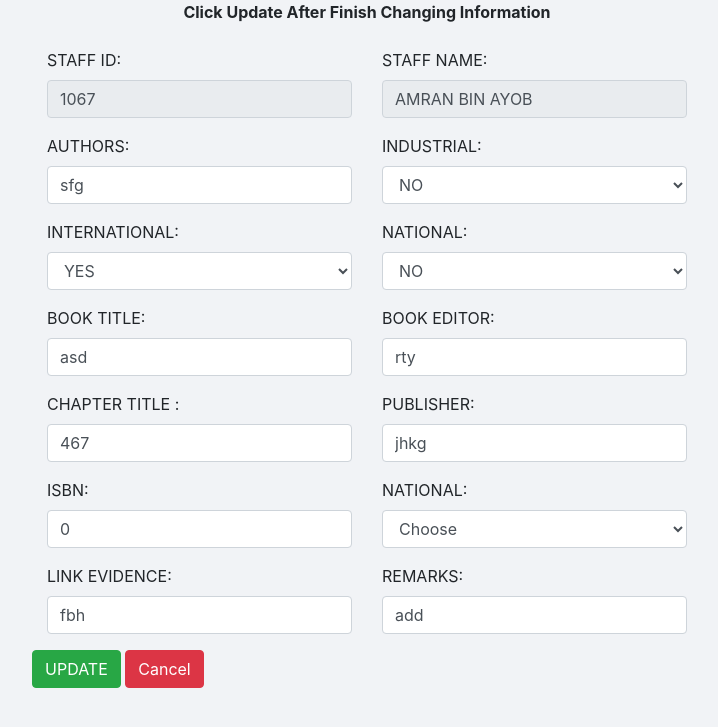
After one commit to queain27/KiasExpert, a PHP site: page /pages/sectionC/editbook.php?ID=1067 in a window 1280 px wide. The commit adds this page. Shown: the top 727 px of the page, without its empty margins (273-991 px from the left). Run offline with PHP 8.4, Linux system fonts and the light colour scheme; data comes from the database, SQL or seed files in the repository; some libraries are stand-ins or nearby versions; some web fonts are replaced.

Commit message:
fix and page book for index and no index

```diff
--- /dev/null
+++ b/pages/SectionC/editbook.php
@@ -0,0 +1,212 @@
+<?php
+include "../examples/config.php";
+$staff_id =$_GET['ID'];
+
+if(isset($_POST ['submit']))
+{
+    $staff_id = $_POST['staff_id'];
+    $staff_name = $_POST['staff_name'];
+    $authors = $_POST['authors'];
+    $industrial = $_POST['industrial'];
+    $international = $_POST['international'];
+    $national = $_POST['national'];
+    $book_title = $_POST['book_title'];
+    $book_editor = $_POST['book_editor'];
+    $chapter_title = $_POST['chapter_title'];
+    $publisher = $_POST['publisher'];
+    $isbn = $_POST['isbn'];
+    $book_status = $_POST['book_status'];
+    $link_evidence = $_POST['link_evidence'];
+    $remarks = $_POST['remarks'];
+ // Prepare the SQL statement
+$stmt = $conn->prepare("UPDATE book SET
+staff_id = ?,
+staff_name = ?,
+authors = ?,
+industrial = ?,
+international = ?,
+national = ?,
+book_title = ?,
+book_editor= ?,
+chapter_title = ?,
+publisher = ?,
+isbn = ?,
+book_status = ?,
+link_evidence = ?,
+remarks = ?
+WHERE staff_id= ?");
+
+// Bind the parameters
+$stmt->bind_param(
+"isssssssssssssi",
+$staff_id,
+$staff_name,
+$authors,
+$industrial,
+$international,
+$national,
+$book_title,
+$book_editor,
+$chapter_title,
+$publisher,
+$isbn,
+$book_status,
+$link_evidence,
+$remarks,
+$staff_id
+);
+
+
+
+    if($stmt->execute()) {
+        echo "<script>alert('New record successfully updated');</script>";
+        echo "<script>document.location='ResearchBookIndex.php';</script>";
+    } else {
+        echo "<script>alert('Something went wrong');</script>";
+    }
+
+    $stmt->close();
+    $conn->close();
+}
+?>
+<!DOCTYPE html>
+<html lang="en">
+<head>
+    <meta charset="UTF-8">
+    <meta name="viewport" content="width=device-width, initial-scale=1.0">
+    <title>Update Journal Information</title>
+    <style>
+        body {
+            background-repeat:            no-repeat;
+            background-attachment: fixed;
+            background-size: cover;
+        }
+    </style>
+    <link rel="stylesheet" href="../../bootstrap/css/bootstrap.min.css">
+    <script src="../../bootstrap/js/jquery.min.js"></script>
+    <script src="../../bootstrap/js/bootstrap.min.js"></script>
+    <link rel="stylesheet" href="https://use.fontawesome.com/releases/v5.3.1/css/all.css"
+        integrity="sha384-mzrmE5qonljUremFsqc01SB46JvROS7bZs3IO2EmfFsd15uHvIt+Y8vEf7N7fWAU" crossorigin="anonymous">
+    <link rel="stylesheet" href="https://cdnjs.cloudflare.com/ajax/libs/font-awesome/4.7.0/css/font-awesome.min.css">
+    <link rel="stylesheet" href="../../css/navbar.css">
+    <link rel="shortcut icon" href="../../images/Logo2.png" type="image/x-icon">
+</head>
+<body>
+    <div class="container">
+        <div class="text-center mb-4">
+            <b><p>Click Update After Finish Changing Information</p></b>
+        </div>
+
+
+        <?php
+        $sql = "SELECT * FROM `book` WHERE staff_id= $staff_id LIMIT 1";
+        $result = mysqli_query($conn, $sql);
+        $row = mysqli_fetch_assoc($result);
+        ?>
+
+        <div class="container d-flex justify-content-center">
+            <form action="" method="post" style="width:50vw; min-width:300px;">
+                <div class="row">
+
+                    <!-- Staff ID -->
+                    <div class="col-md-6 mb-3">
+                        <label class="form-label">STAFF ID:</label>
+                        <input type="text" class="form-control" name="staff_id" value="<?php echo $row['staff_id']?>" readonly>
+                    </div>
+
+                    <!-- Name -->
+                    <div class="col-md-6 mb-3">
+                        <label class="form-label">STAFF NAME:</label>
+                        <input type="text" class="form-control" name="staff_name" value="<?php echo $row['staff_name']?>" readonly>
+                    </div>
+
+                 <div class="col-md-6 mb-3">
+                        <label class="form-label">AUTHORS:</label>
+                        <input type="text" class="form-control" name="authors" value="<?php echo $row['authors']?>">
+                    </div>
+
+
+                    <div class="col-md-6 mb-3">
+                    <label class="form-label">INDUSTRIAL:</label>
+                    <select class="form-control" name="industrial" required>
+                            <option value="" disabled selected>Choose</option>
+                            <option value="Y" <?php if ($row['industrial'] == 'Y') echo 'selected'; ?>>YES</option>
+                            <option value="N" <?php if ($row['industrial'] == 'N') echo 'selected'; ?>>NO</option>
+                    </select>
+                    </div>
+
+
+                    <div class="col-md-6 mb-3">
+                    <label class="form-label">INTERNATIONAL:</label>
+                    <select class="form-control" name="international" required>
+                            <option value="" disabled selected>Choose</option>
+                            <option value="Y" <?php if ($row['international'] == 'Y') echo 'selected'; ?>>YES</option>
+                            <option value="N" <?php if ($row['international'] == 'N') echo 'selected'; ?>>NO</option>
+                    </select>
+                    </div>
+                    <div class="col-md-6 mb-3">
+                    <label class="form-label">NATIONAL:</label>
+                    <select class="form-control" name="national" required>
+                            <option value="" disabled selected>Choose</option>
+                            <option value="Y" <?php if ($row['national'] == 'Y') echo 'selected'; ?>>YES</option>
+                            <option value="N" <?php if ($row['national'] == 'N') echo 'selected'; ?>>NO</option>
+                    </select>
+                    </div>
+
+
+                    <div class="col-md-6 mb-3">
+                        <label class="form-label">BOOK TITLE:</label>
+                        <input type="text" class="form-control" name="book_title" value="<?php echo $row['book_title']?>">
+                    </div>
+
+                    <!-- Name of Professional Qualification/Awarding Body -->
+                    <div class="col-md-6 mb-3">
+                        <label class="form-label">BOOK EDITOR:</label>
+                        <input type="text" class="form-control" name="book_editor" value="<?php echo $row['book_editor']?>">
+                    </div>
+                    <div class="col-md-6 mb-3">
+                        <label class="form-label">CHAPTER TITLE :</label>
+                        <input type="text" class="form-control" name="chapter_title" value="<?php echo $row['chapter_title']?>">
+                    </div>
+
+                    <!-- Registration Number for Professional Membership -->
+                    <div class="col-md-6 mb-3">
+                        <label class="form-label">PUBLISHER:</label>
+                        <input type="text" class="form-control" name="publisher" value="<?php echo $row['publisher']?>">
+                    </div>
+                    <div class="col-md-6 mb-3">
+                        <label class="form-label">ISBN:</label>
+                        <input type="text" class="form-control" name="isbn" value="<?php echo $row['isbn']?>">
+                    </div>
+                    <div class="col-md-6 mb-3">
+                    <label class="form-label">NATIONAL:</label>
+                    <select class="form-control" name="book_status" required>
+                            <option value="" disabled selected>Choose</option>
+                            <option value="INDEX" <?php if ($row['book_status'] == 'INDEX') echo 'selected'; ?>>INDEX</option>
+                            <option value="NO INDEX" <?php if ($row['book_status'] == 'NO INDEX') echo 'selected'; ?>>NO INDEX</option>
+                    </select>
+                    </div>
+
+                    <div class="col-md-6 mb-3">
+                        <label class="form-label">LINK EVIDENCE:</label>
+                        <input type="text" class="form-control" name="link_evidence" value="<?php echo $row['link_evidence']?>">
+                    </div>
+                    <!-- Remarks -->
+                    <div class="col-md-6 mb-3">
+                        <label class="form-label">REMARKS:</label>
+                        <input type="text" class="form-control" name="remarks" value="<?php echo $row['remarks']?>">
+                    </div>
+               <div>
+               <center>
+                       <button type ="submit" class="btn btn-success" name="submit">UPDATE</button>
+                       <a href="ResearchBookIndex.php" class="btn btn-danger">Cancel</a>
+              </div>
+                 </center>
+          </form>
+     </div>
+</div>
+ <!--Boostrap-->
+<script src="https://cdn.jsdelivr.net/npm/bootstrap@5.2.3/dist/js/bootstrap.bundle.min.js" integrity="sha384-kenU1KFdBIe4zVF0s0G1M5b4hcpxyD9F7jL+jjXkk+Q2h455rYXK/7HAuoJl+0I4" crossorigin="anonymous"></script>
+ <!--Boostrap-->
+</body>
+</html>
```
Also changed, not shown: pages/SectionC/ResearchBookIndex.php (+30 -0 lines), pages/SectionC/ResearchBookNoIndex.php (+32 -1 lines), pages/SectionC/addbook.php (+7 -3 lines).
